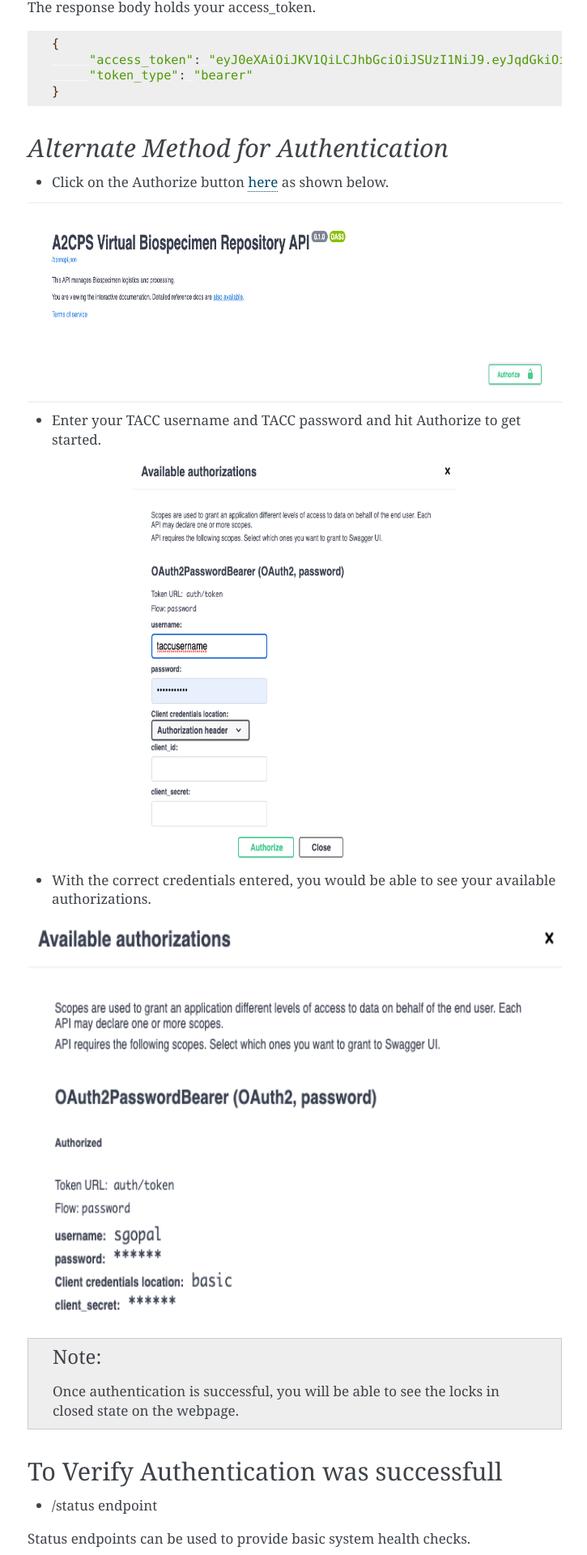
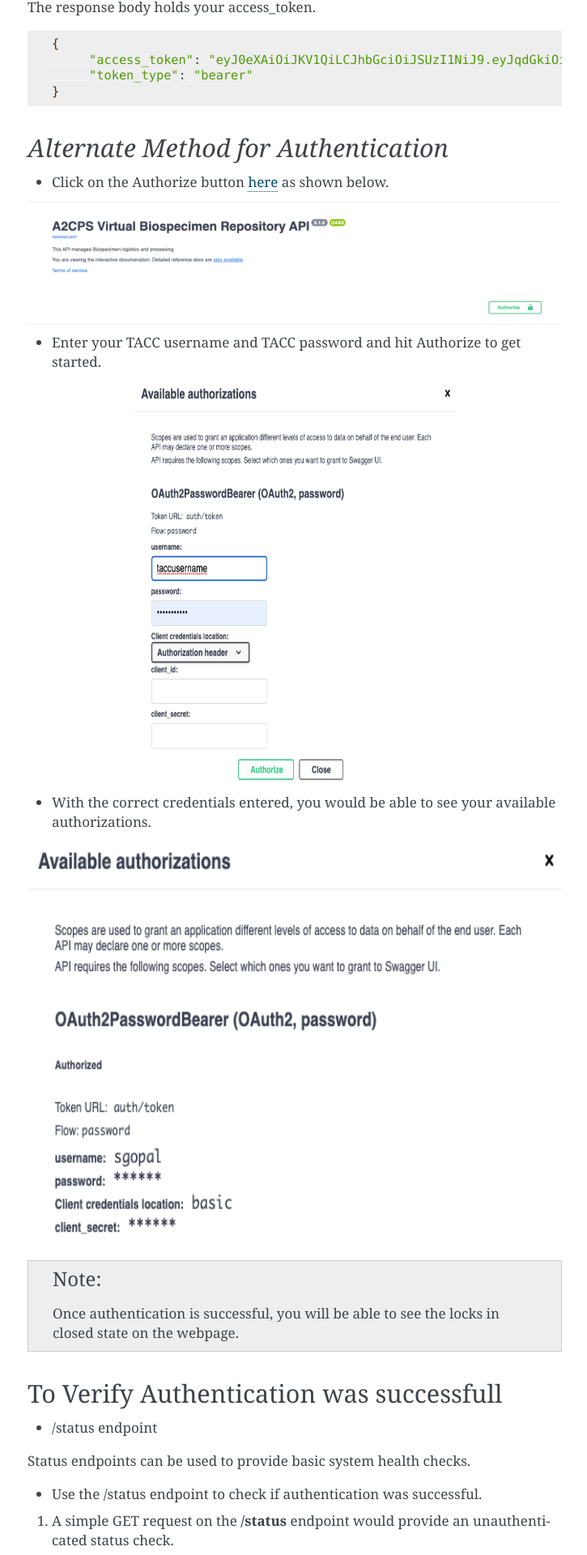
Before and after one commit to a2cps/vbr-app, a Sphinx documentation site: the page built from docs/source/authentication/00.authentication.rst, in a window 1280 px wide. Shown: the part 915-2835 px from the top of the page at 81% size, without its empty margins (386-1111 px from the left). Built offline with Sphinx 7.4.7, drawn with Linux system fonts in a browser that asks for light colours.

Commit message:
changing size of image

```diff
--- a/docs/source/authentication/00.authentication.rst
+++ b/docs/source/authentication/00.authentication.rst
@@ -54,7 +54,6 @@ The response body holds your access_token.
 - Click on the Authorize button `here <https://vbr-api.a2cps.cloud/docs/>`_ as shown below.
 
 .. image:: images/authorize.jpg
-   :height: 250
    :align: center
    :alt: Authorize
 
```
